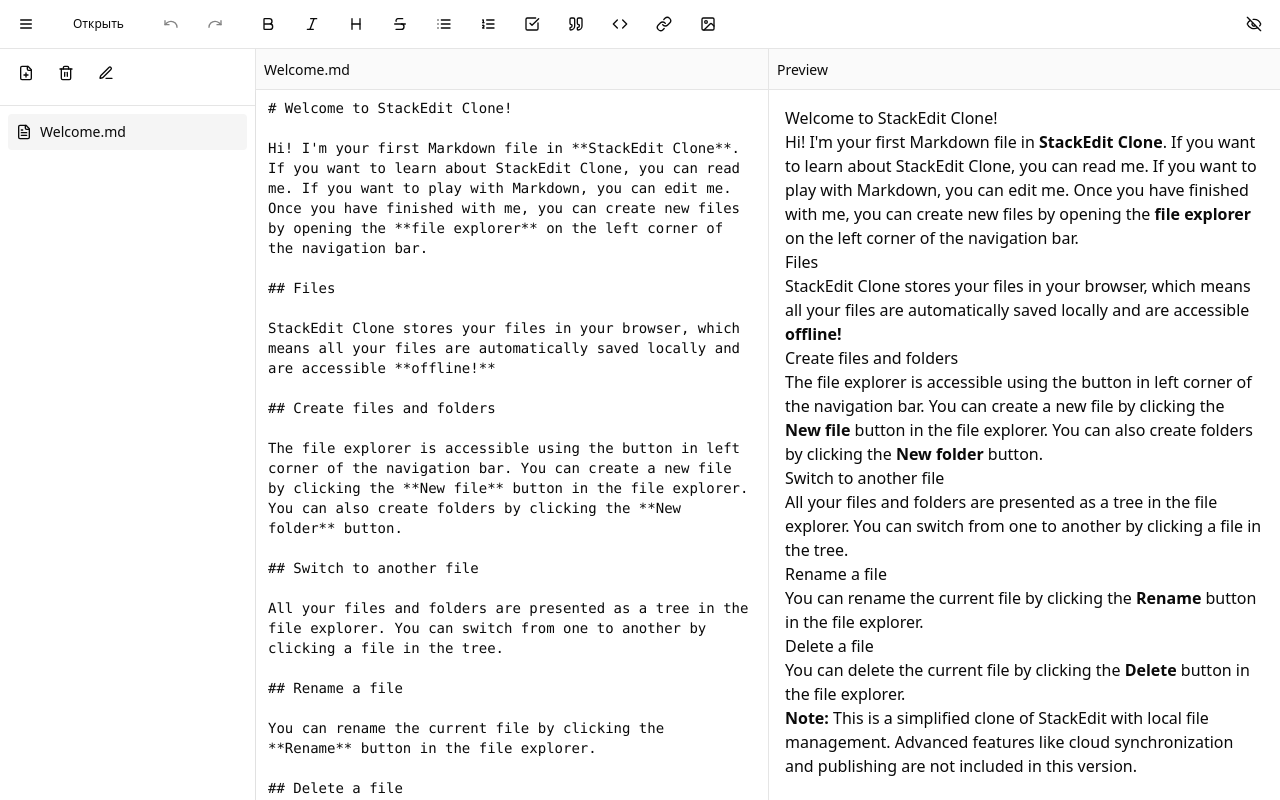
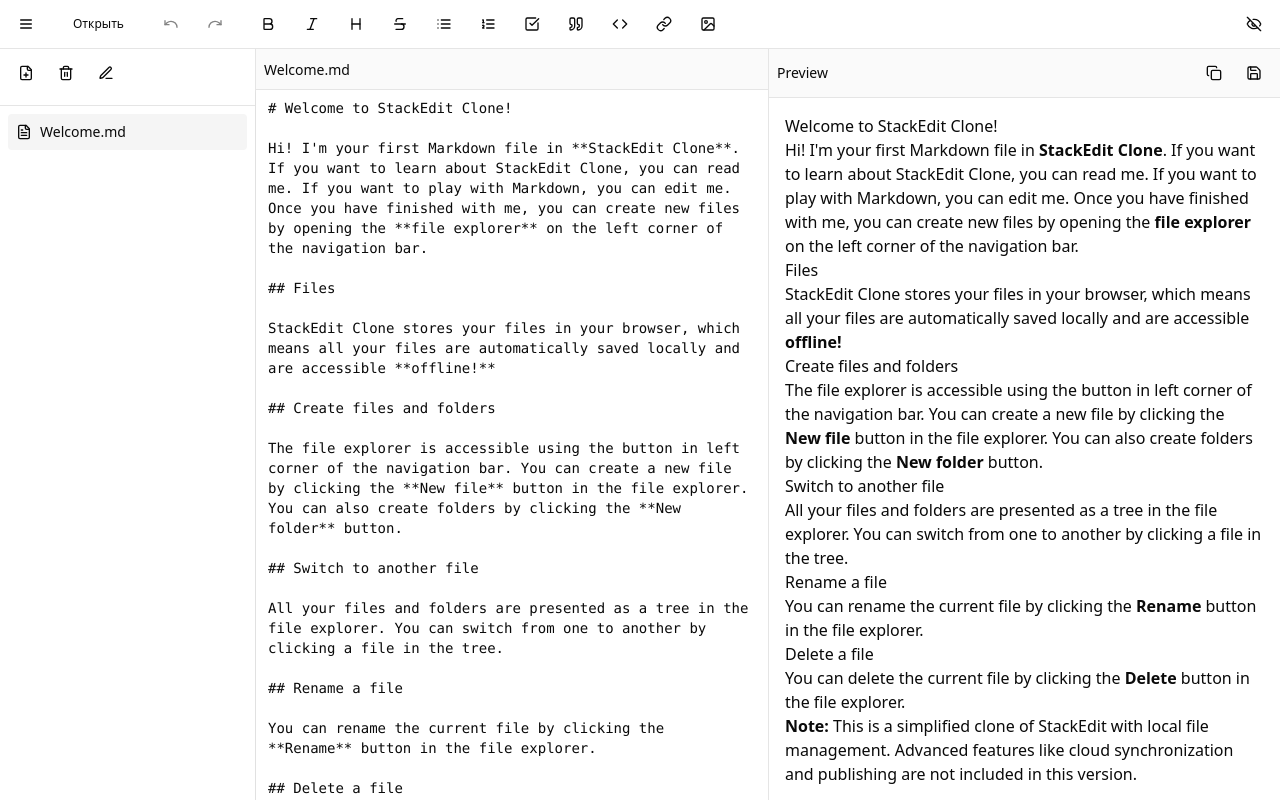
Before and after one commit to Chuchuyan81/StackEdit, a React (Vite) app: page / in a window 1280 px wide. Built offline with nearby package versions, Linux system fonts and the light colour scheme.

Commit message:
«Сохранить»

```diff
--- a/src/App.jsx
+++ b/src/App.jsx
@@ -73,6 +73,7 @@
   const [undoStack, setUndoStack] = useState([])
   const [redoStack, setRedoStack] = useState([])
   const fileInputRef = useRef(null)
+  const previewRef = useRef(null)
 
   // Load files from localStorage on component mount
   useEffect(() => {
@@ -214,6 +215,100 @@
       }
     } catch (error) {
       console.error('Ошибка при открытии диалога выбора файла:', error)
+    }
+  }
+
+  const handleCopyPreview = async () => {
+    try {
+      const container = previewRef.current
+      if (!container) {
+        console.warn('Контейнер предпросмотра не найден для копирования')
+        return
+      }
+      const html = container.innerHTML
+      const text = container.innerText
+      if (window.ClipboardItem && navigator.clipboard && navigator.clipboard.write) {
+        const item = new ClipboardItem({
+          'text/html': new Blob([html], { type: 'text/html' }),
+          'text/plain': new Blob([text], { type: 'text/plain' })
+        })
+        await navigator.clipboard.write([item])
+      } else if (navigator.clipboard && navigator.clipboard.writeText) {
+        await navigator.clipboard.writeText(text)
+      } else {
+        const selection = window.getSelection()
+        const range = document.createRange()
+        range.selectNodeContents(container)
+        selection.removeAllRanges()
+        selection.addRange(range)
+        const success = document.execCommand('copy')
+        selection.removeAllRanges()
+        if (!success) {
+          console.warn('Не удалось скопировать содержимое предпросмотра')
+        }
+      }
+    } catch (error) {
+      console.error('Ошибка при копировании предпросмотра:', error)
+    }
+  }
+
+  const handleSavePreviewAsDoc = () => {
+    try {
+      const container = previewRef.current
+      if (!container) {
+        console.warn('Контейнер предпросмотра не найден для сохранения')
+        return
+      }
+
+      const htmlInner = container.innerHTML
+      const safeTitle = (currentFile || 'document').replace(/\.[^.]+$/, '')
+
+      const styles = `
+        body { font-family: ui-sans-serif, system-ui, -apple-system, Segoe UI, Roboto, Arial, Noto Sans, "Apple Color Emoji", "Segoe UI Emoji"; line-height: 1.6; color: #111827; }
+        .prose { max-width: none; }
+        h1 { font-size: 2em; margin: 0.67em 0; }
+        h2 { font-size: 1.5em; margin: 0.75em 0; }
+        h3 { font-size: 1.25em; margin: 0.85em 0; }
+        h4 { font-size: 1.1em; margin: 0.95em 0; }
+        p { margin: 0.5em 0; }
+        ul, ol { margin: 0.5em 1.25em; }
+        blockquote { margin: 0.5em 0; padding-left: 1em; border-left: 4px solid #e5e7eb; color: #6b7280; }
+        code { font-family: ui-monospace, SFMono-Regular, Menlo, Monaco, Consolas, "Liberation Mono", "Courier New", monospace; background: #f3f4f6; padding: 0.1em 0.25em; border-radius: 4px; }
+        pre { background: #0b1021; color: #e2e8f0; padding: 1em; border-radius: 6px; overflow: auto; }
+        pre code { background: transparent; padding: 0; }
+        table { border-collapse: collapse; }
+        th, td { border: 1px solid #e5e7eb; padding: 6px 8px; }
+        img { max-width: 100%; height: auto; }
+        a { color: #2563eb; text-decoration: underline; }
+      `
+
+      const fullHtml = `<!DOCTYPE html>
+<html>
+<head>
+  <meta charset="UTF-8">
+  <meta http-equiv="X-UA-Compatible" content="IE=edge" />
+  <meta name="viewport" content="width=device-width, initial-scale=1.0" />
+  <title>${safeTitle}</title>
+  <style>${styles}</style>
+</head>
+<body>
+  <div class="prose">
+    ${htmlInner}
+  </div>
+</body>
+</html>`
+
+      const blob = new Blob([fullHtml], { type: 'application/msword' })
+      const url = URL.createObjectURL(blob)
+      const link = document.createElement('a')
+      link.href = url
+      link.download = `${safeTitle}.doc`
+      document.body.appendChild(link)
+      link.click()
+      document.body.removeChild(link)
+      URL.revokeObjectURL(url)
+    } catch (error) {
+      console.error('Ошибка при сохранении предпросмотра в Word:', error)
     }
   }
 
@@ -400,10 +495,19 @@
           {/* Preview */}
           {showPreview && (
             <div className="w-1/2 border-l flex flex-col">
-              <div className="p-2 border-b bg-muted/50">
+              <div className="p-2 border-b bg-muted/50 flex items-center justify-between">
                 <span className="text-sm font-medium">Preview</span>
+                <div className="flex items-center space-x-1">
+                  <Button variant="ghost" size="sm" onClick={handleCopyPreview} title="Скопировать предпросмотр">
+                    {/* Иконка копирования */}
+                    <svg xmlns="http://www.w3.org/2000/svg" className="h-4 w-4" viewBox="0 0 24 24" fill="none" stroke="currentColor" strokeWidth="2" strokeLinecap="round" strokeLinejoin="round"><rect width="14" height="14" x="8" y="8" rx="2" ry="2"/><path d="M4 16c-1.1 0-2-.9-2-2V4c0-1.1.9-2 2-2h10c1.1 0 2 .9 2 2"/></svg>
+                  </Button>
+                  <Button variant="ghost" size="sm" onClick={handleSavePreviewAsDoc} title="Сохранить в Word (.doc)">
+                    <Save className="h-4 w-4" />
+                  </Button>
+                </div>
               </div>
-              <div className="flex-1 overflow-auto p-4 prose prose-sm max-w-none">
+              <div ref={previewRef} className="flex-1 overflow-auto p-4 prose prose-sm max-w-none">
                 <ReactMarkdown
                   components={{
                     code({ node, inline, className, children, ...props }) {
```
